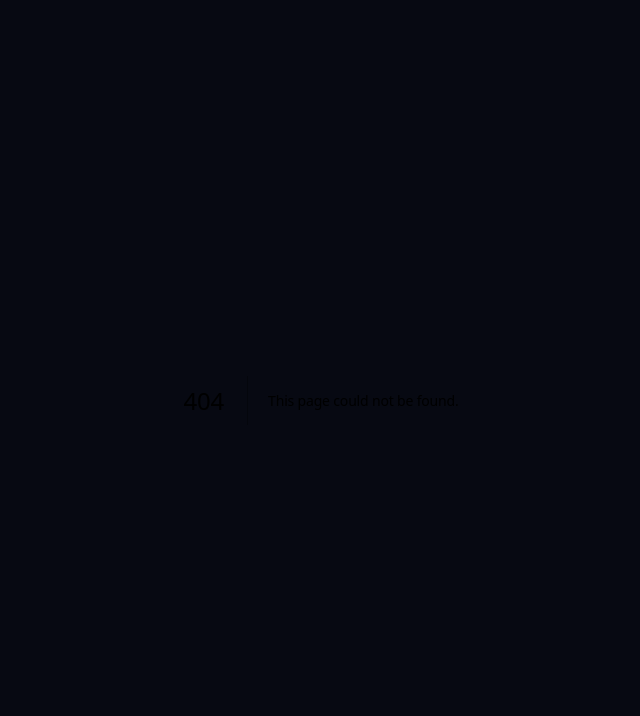
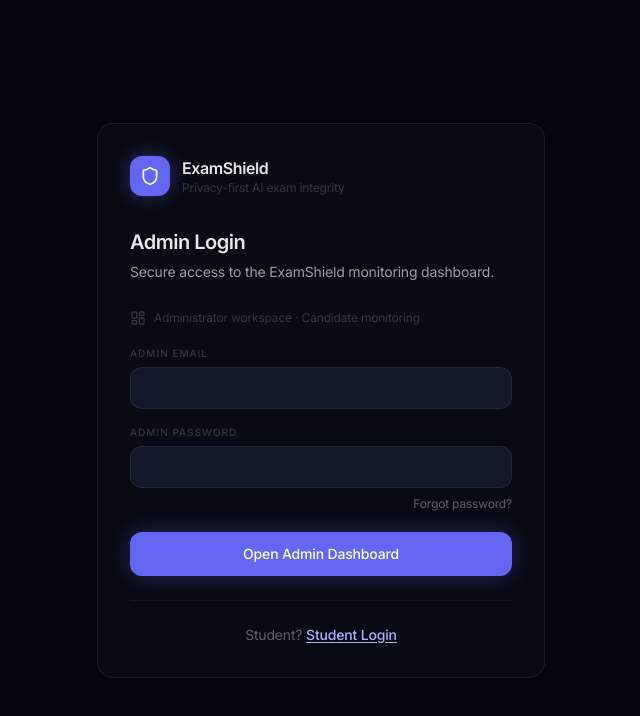
Before and after one commit to venkatcharan-ds/ExamShield, a Next.js app in the folder frontend/: page /admin/sign-in in a window 1280 px wide. Before the commit this address had no page. Shown: the top 716 px of the page, without its empty margins (319-959 px from the left). Built offline with nearby package versions, Linux system fonts and the light colour scheme.

Commit message:
feat: add separate admin login

```diff
--- /dev/null
+++ b/frontend/app/admin/sign-in/page.tsx
@@ -0,0 +1,58 @@
+'use client'
+
+import { useState } from 'react'
+import Link from 'next/link'
+import { LayoutDashboard } from 'lucide-react'
+import { createClient } from '@/lib/supabase/client'
+import { AuthShell, AuthField, AuthError, AuthSubmitButton } from '@/components/AuthShell'
+
+export default function AdminSignInPage() {
+  const [email, setEmail] = useState('')
+  const [password, setPassword] = useState('')
+  const [error, setError] = useState('')
+  const [loading, setLoading] = useState(false)
+
+  const handleSubmit = async (e: React.FormEvent) => {
+    e.preventDefault()
+    setError('')
+    if (!email || !password) { setError('Enter your admin email and password.'); return }
+    setLoading(true)
+    const { data, error: signInError } = await createClient().auth.signInWithPassword({ email, password })
+    setLoading(false)
+    if (signInError) {
+      setError(signInError.message.toLowerCase().includes('email not confirmed')
+        ? 'Please verify your email before signing in.'
+        : 'Invalid admin credentials.')
+      return
+    }
+    if (data.user?.app_metadata?.role !== 'admin') {
+      await createClient().auth.signOut()
+      setError('This account does not have administrator access.')
+      return
+    }
+    window.location.href = '/dashboard'
+  }
+
+  return (
+    <AuthShell
+      title="Admin Login"
+      subtitle="Secure access to the ExamShield monitoring dashboard."
+      footer={
+        <>Student? <Link href="/student/sign-in" className="font-medium underline underline-offset-2" style={{ color: '#A5B4FC' }}>Student Login</Link></>
+      }
+    >
+      <div className="flex items-center gap-2 mb-5 text-xs" style={{ color: 'var(--text-3)' }}>
+        <LayoutDashboard className="w-4 h-4" /> Administrator workspace · Candidate monitoring
+      </div>
+      <form onSubmit={handleSubmit} noValidate>
+        <AuthError message={error} />
+        <AuthField label="Admin Email" type="email" autoComplete="username" value={email} onChange={e => setEmail(e.target.value)} required />
+        <AuthField label="Admin Password" type="password" autoComplete="current-password" value={password} onChange={e => setPassword(e.target.value)} required />
+        <div className="flex justify-end -mt-2 mb-5">
+          <Link href="/forgot-password" className="text-xs" style={{ color: 'var(--text-2)' }}>Forgot password?</Link>
+        </div>
+        <AuthSubmitButton type="submit" loading={loading}>Open Admin Dashboard</AuthSubmitButton>
+      </form>
+    </AuthShell>
+  )
+}
```
